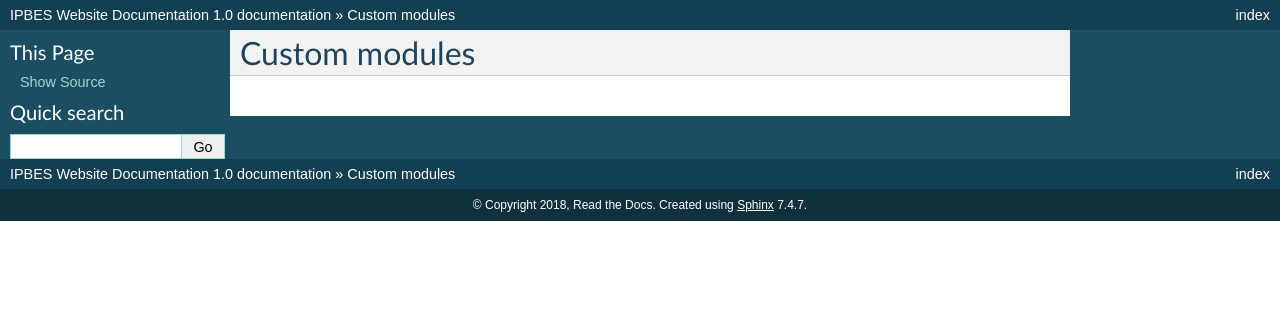
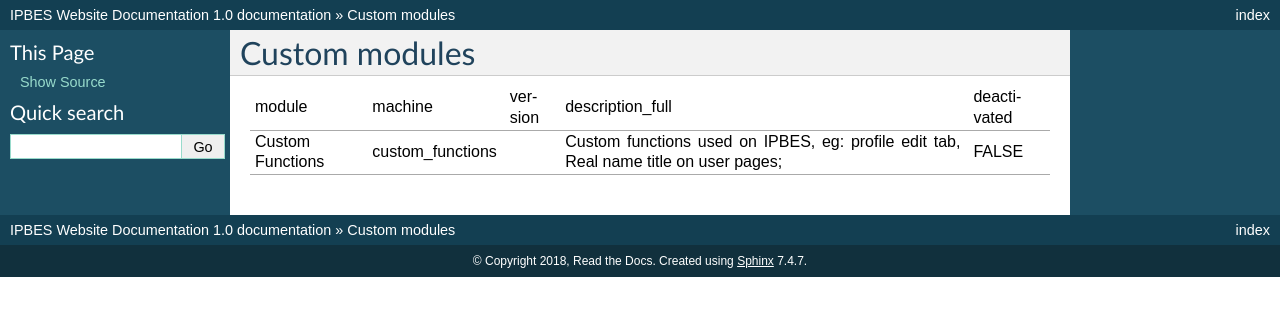
Before and after one commit to ipbes/ipbeswebdocs, a Sphinx documentation site: the page built from docs/components/modules/custom.rst, in a window 1280 px wide. Shown: the top 316 px of the page. Built offline with Sphinx 7.4.7, drawn with Linux system fonts in a browser that asks for light colours; pages that are not in the unit, such as notebooks, are missing from menus.

Commit message:
Update custom.rst

```diff
--- a/docs/components/modules/custom.rst
+++ b/docs/components/modules/custom.rst
@@ -1,2 +1,7 @@
 Custom modules
 ~~~~~~~~~~~~~~
++------------------+------------------+---------+--------------------------------------------------------------------------------------+-------------+
+| module           | machine          | version | description_full                                                                     | deactivated |
++------------------+------------------+---------+--------------------------------------------------------------------------------------+-------------+
+| Custom Functions | custom_functions |         | Custom functions used on IPBES, eg: profile edit tab, Real name title on user pages; | FALSE       |
++------------------+------------------+---------+--------------------------------------------------------------------------------------+-------------+
```
